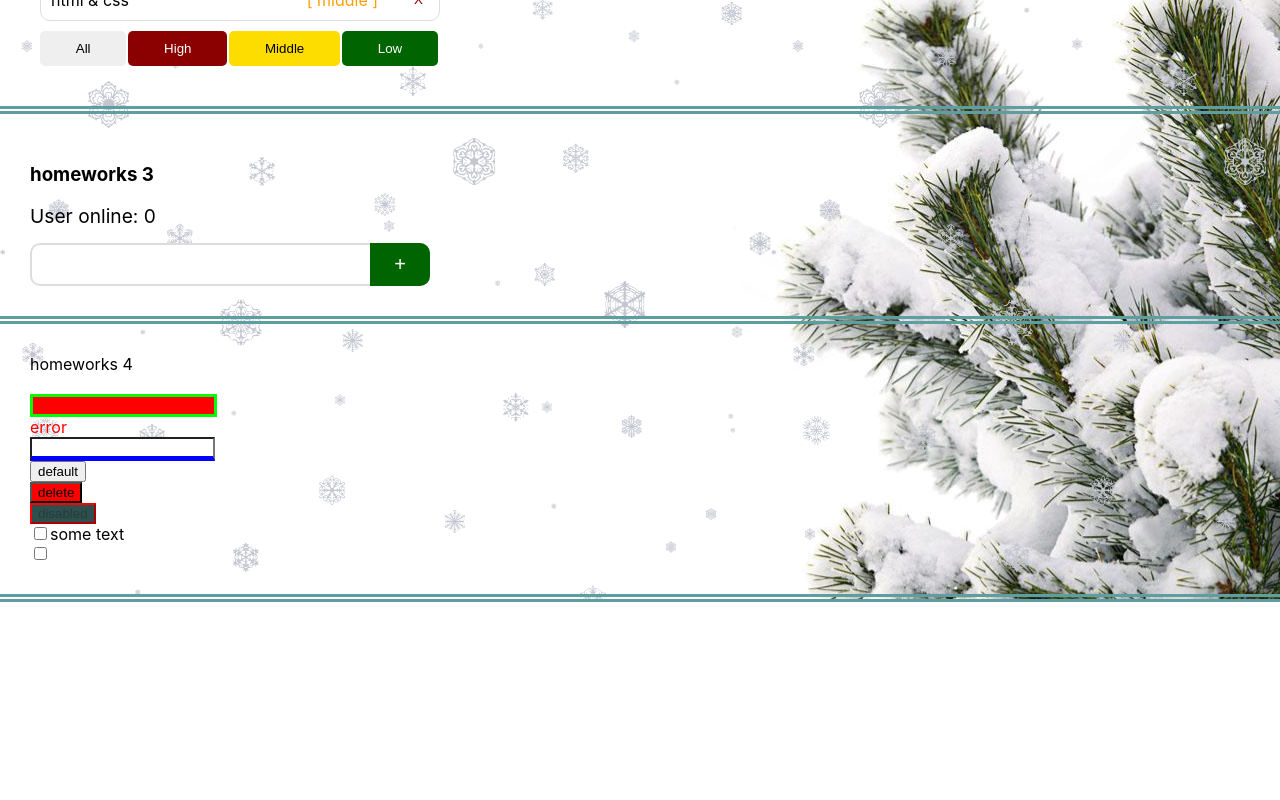
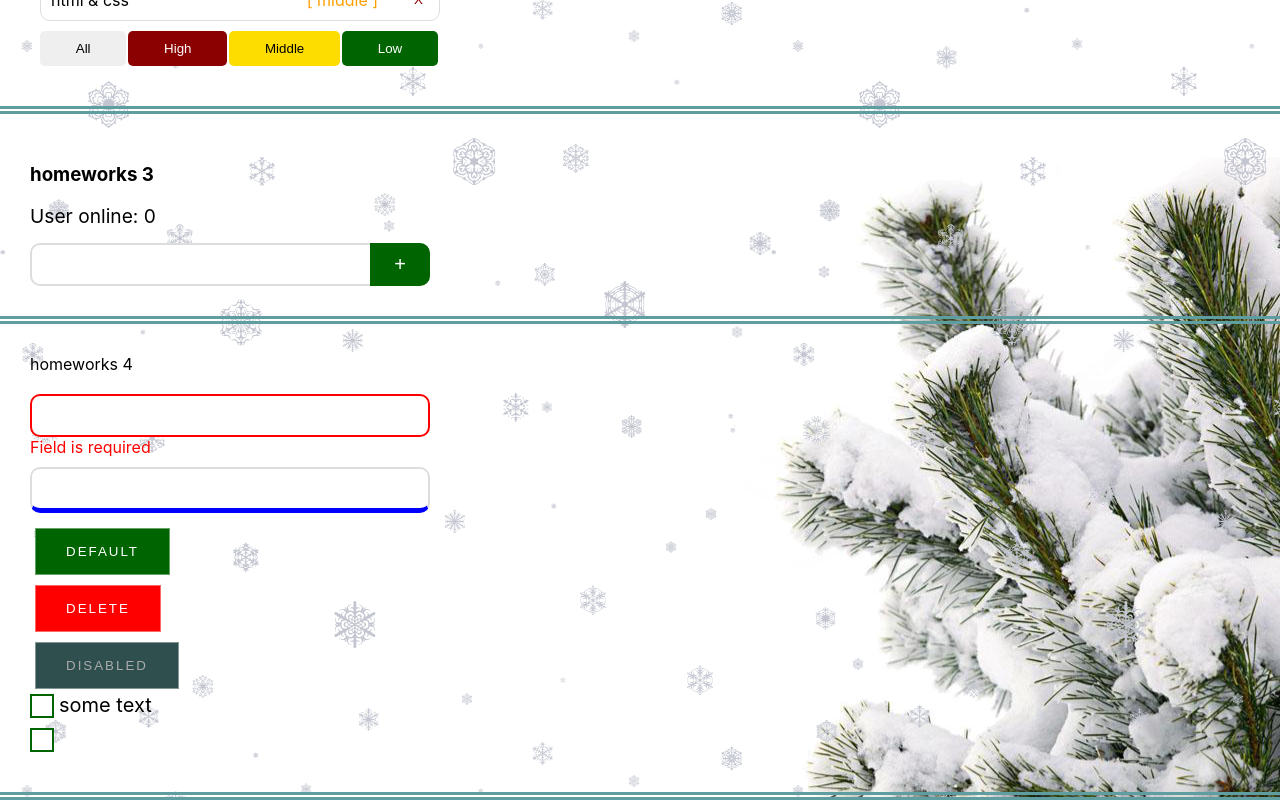
Before and after one commit to KatrinaNov/react-homeworks-incubator, a React (Create React App) app: page / in a window 1280 px wide. Shown: the part 785-1585 px from the top of the page. Before the commit the page ends 1387 px from the top, so only its background shows below. Built offline with nearby package versions, Linux system fonts and the light colour scheme.

Commit message:
homework 4

```diff
--- a/src/p2-homeworks/h3/Greeting.module.css
+++ b/src/p2-homeworks/h3/Greeting.module.css
@@ -45,7 +45,7 @@
     border: 2px solid darkgreen;
     border-radius: 0 10px 10px 0;
 }
-button:disabled {
+.inputGroup button:disabled {
     border-color: red;
     background: darkslategray;
 }
--- a/src/p2-homeworks/h4/HW4.module.css
+++ b/src/p2-homeworks/h4/HW4.module.css
@@ -8,7 +8,6 @@
     align-items: flex-start;
     margin-top: 20px;
 }
-
 .testSpanError {
     color: blue;
 }
--- a/src/p2-homeworks/h4/HW4.tsx
+++ b/src/p2-homeworks/h4/HW4.tsx
@@ -6,11 +6,11 @@ import SuperCheckbox from './common/c3-SuperCheckbox/SuperCheckbox'
 
 function HW4() {
     const [text, setText] = useState<string>('')
-    const error = text ? '' : 'error'
+    const error = text ? '' : 'Field is required'
 
     const showAlert = () => {
         if (error) {
-            alert('введите текст...')
+            alert('Введите текст...')
         } else {
             alert(text) // если нет ошибки показать текст
         }
--- a/src/p2-homeworks/h4/common/c1-SuperInputText/SuperInputText.module.css
+++ b/src/p2-homeworks/h4/common/c1-SuperInputText/SuperInputText.module.css
@@ -1,12 +1,26 @@
-.superInput {
-
+.input {
+    background: #fff;
+    padding: 12px;
+    border-radius: 10px;
+    border: 2px solid #ddd;
+    outline: none;
+    width: 100%;
+    max-width: 400px;
+    margin-bottom: 10px;
 }
-
+.input.errorInput {
+    margin-bottom: 0;
+}
+.input:focus {
+    border-color: darkgreen;
+}
+.input.errorInput:focus {
+    border-color: red;
+}
 .errorInput {
-    border: 3px solid lime;
-    background: red;
+    border: 2px solid red;
 }
-
 .error {
     color: red;
+    margin-bottom: 10px;
 }
--- a/src/p2-homeworks/h4/common/c1-SuperInputText/SuperInputText.tsx
+++ b/src/p2-homeworks/h4/common/c1-SuperInputText/SuperInputText.tsx
@@ -39,7 +39,7 @@ const SuperInputText: React.FC<SuperInputTextPropsType> = (
     }
 
     const finalSpanClassName = `${s.error} ${spanClassName ? spanClassName : ''}`
-    const finalInputClassName = `${s.input} ${error ? s.errorInput : s.superinput} ${className}` // need to fix with (?:) and s.superInput
+    const finalInputClassName = `${s.input} ${error && s.errorInput} ${className}` // need to fix with (?:) and s.superInput
 
     return (
         <>
--- a/src/p2-homeworks/h4/common/c2-SuperButton/SuperButton.module.css
+++ b/src/p2-homeworks/h4/common/c2-SuperButton/SuperButton.module.css
@@ -1,7 +1,66 @@
 .default {
-
+    text-decoration: none;
+    display: inline-block;
+    padding: 15px 30px;
+    margin: 5px;
+    position: relative;
+    color: white;
+    border: 1px solid rgba(255, 255, 255, .4);
+    background: darkgreen;
+    text-transform: uppercase;
+    letter-spacing: 2px;
+    cursor: pointer;
+    transition: box-shadow 0.5s;
 }
-
+.default:before, .default:after {
+    content: "";
+    position: absolute;
+    width: 0;
+    height: 0;
+    opacity: 0;
+    box-sizing: border-box;
+}
+.default:before {
+    bottom: 0;
+    left: 0;
+    border-left: 2px solid white;
+    border-top: 2px solid white;
+    transition: 0s ease opacity .8s, .2s ease width .4s, .2s ease height .6s;
+}
+.default:after {
+    top: 0;
+    right: 0;
+    border-right: 2px solid white;
+    border-bottom: 2px solid white;
+    transition: 0s ease opacity .4s, .2s ease width, .2s ease height .2s;
+}
+.default:hover:before,
+.default:hover:after {
+    height: 100%;
+    width: 100%;
+    opacity: 1;
+}
+.default:hover:before {
+    transition: 0s ease opacity 0s, .2s ease height, .2s ease width .2s;
+}
+.default:hover:after {
+    transition: 0s ease opacity .4s, .2s ease height .4s, .2s ease width .6s;
+}
+.default:hover {
+    box-shadow: 0 0 5px 2px #333;
+}
 .red {
     background: red;
 }
+.default:disabled {
+    background: darkslategray;
+    color: #aaa;
+}
+.default:disabled:hover {
+    box-shadow: none;
+}
+.default:disabled:hover:before, .default:disabled:hover:after {
+    height: 0;
+    width: 0;
+    opacity: 0;
+}
--- a/src/p2-homeworks/h4/common/c2-SuperButton/SuperButton.tsx
+++ b/src/p2-homeworks/h4/common/c2-SuperButton/SuperButton.tsx
@@ -14,7 +14,7 @@ const SuperButton: React.FC<SuperButtonPropsType> = (
         ...restProps// все остальные пропсы попадут в объект restProps, там же будет children
     }
 ) => {
-    const finalClassName = `${red ? s.red : s.default} ${className}`
+    const finalClassName = `${s.default} ${red && s.red} ${className}`
 
     return (
         <button
--- a/src/p2-homeworks/h4/common/c3-SuperCheckbox/SuperCheckbox.module.css
+++ b/src/p2-homeworks/h4/common/c3-SuperCheckbox/SuperCheckbox.module.css
@@ -1,7 +1,41 @@
-.checkbox {
-
+.checkboxLabel {
+    display: block;
+    margin: 0 0 10px 0;
+    line-height: 22px;
+    font-size: 20px;
+}
+.checkboxLabel .checkbox {
+    -webkit-appearance: none;
+    -moz-appearance: none;
+    display: inline-block;
+    width: 24px;
+    height: 24px;
+    margin: 0 5px 0 0;
+    padding: 0;
+    vertical-align: top;
+    outline: none;
+    transition: background 0.3s ease;
+    background: #fff;
+    border: 2px solid darkgreen;
+    cursor: pointer;
 }
 
-.spanClassName {
+/* Checked */
+.checkboxLabel .checkbox:checked {
+    background: url(./checkbox.png) no-repeat center/contain ;
+}
 
+/* Focus */
+.focused .checkbox {
+    box-shadow: 0 0 0 0.2rem rgba(0,123,255,.25);
 }
+
+/* Hover */
+.checkboxLabel .checkbox:hover {
+    filter: brightness(110%);
+}
+
+/* Active */
+.checkboxLabel .checkbox:active {
+    filter: brightness(80%);
+}
--- a/src/p2-homeworks/h4/common/c3-SuperCheckbox/SuperCheckbox.tsx
+++ b/src/p2-homeworks/h4/common/c3-SuperCheckbox/SuperCheckbox.tsx
@@ -28,7 +28,7 @@ const SuperCheckbox: React.FC<SuperCheckboxPropsType> = (
     const finalInputClassName = `${s.checkbox} ${className ? className : ''}`
 
     return (
-        <label>
+        <label className={s.checkboxLabel}>
             <input
                 type={'checkbox'}
                 onChange={onChangeCallback}
```
Also changed, not shown: src/p2-homeworks/h4/common/c3-SuperCheckbox/checkbox.png (added).
